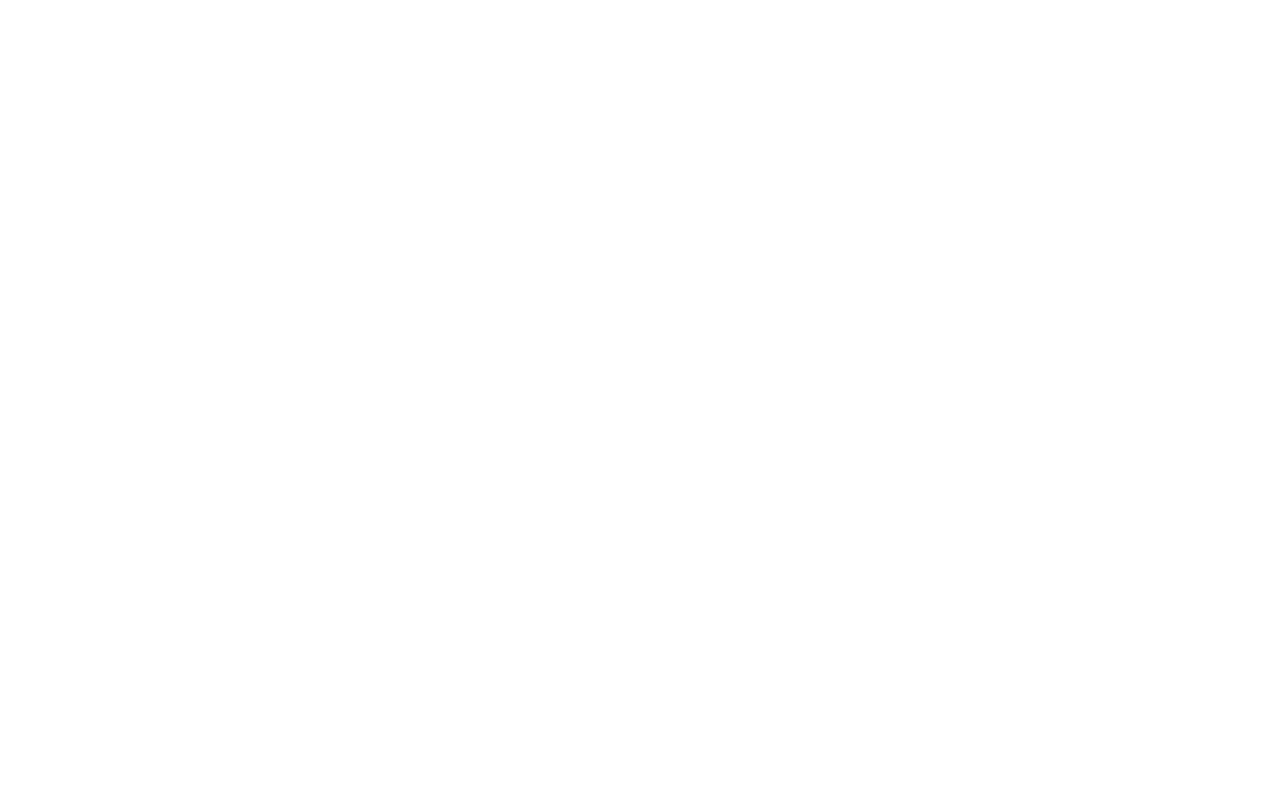
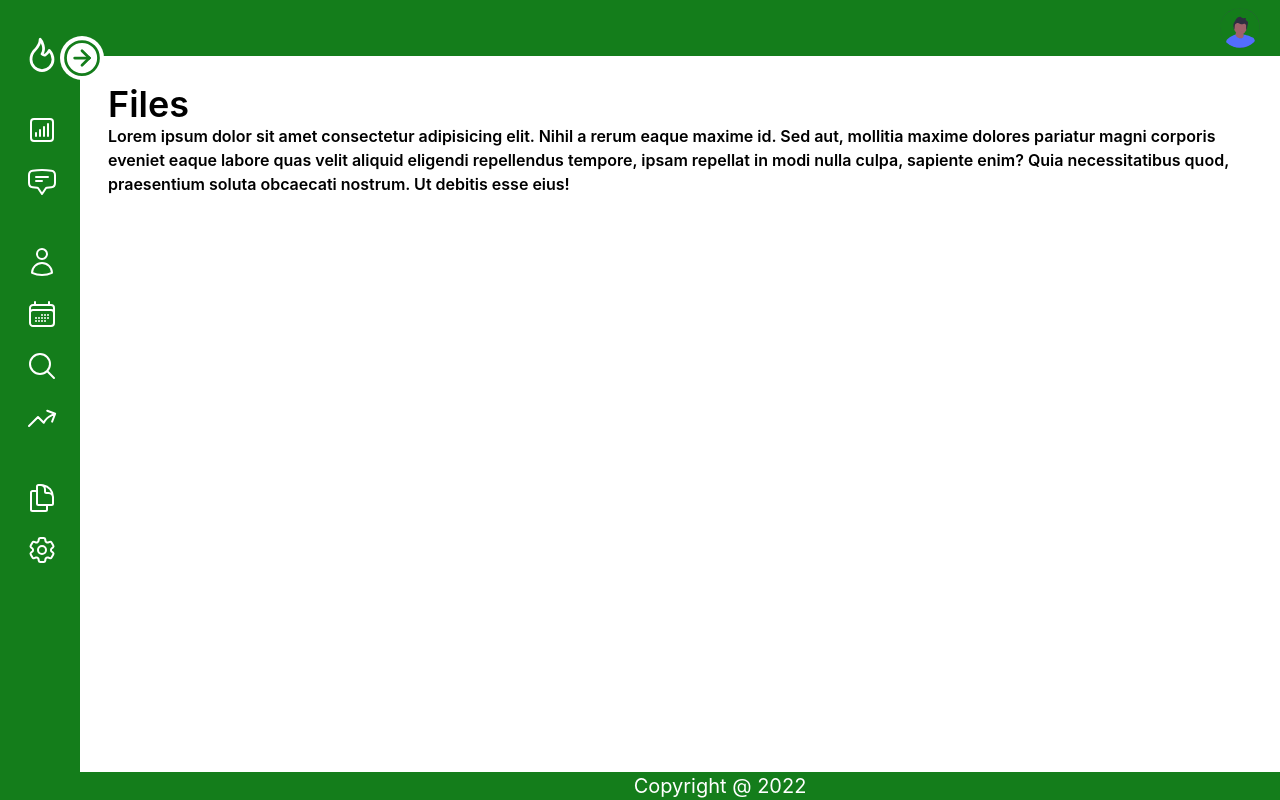
Before and after one commit to Jekwulum/Kwiz-App, a React (Create React App) app: page /files in a window 1280 px wide. Before the commit this address had no page. Built offline with nearby package versions, Linux system fonts and the light colour scheme.

Commit message:
added header and footer to Files Component

```diff
--- a/src/App.js
+++ b/src/App.js
@@ -4,8 +4,9 @@
 import Accounts from './pages/Accounts';
 import Analytics from './pages/Analytics';
 import Dashboard from "./pages/Dashboard";
+import Files from './pages/Files';
 import Inbox from "./pages/Inbox";
-// import SideMenu from './components/sideMenu/SideMenu';
+
 
 function App() {
   return (
@@ -13,9 +14,9 @@
       <Routes>
         {["/", "/dashboard", "/home"].map(path => <Route path={path} element={<Dashboard />} />)}
         <Route exact path='/accounts' element={<Accounts />} />
+        <Route exact path='/analytics' element={<Analytics />} />
+        <Route exact path='/files' element={<Files />} />
         <Route exact path='/inbox' element={<Inbox />} />
-        <Route exact path='/analytics' element={<Analytics />} />
-        <Route exact path='/' element={<Dashboard />} />
         <Route exact path='/' element={<Dashboard />} />
         <Route exact path='/' element={<Dashboard />} />
         <Route exact path='/' element={<Dashboard />} />
--- a/src/pages/Files.js
+++ b/src/pages/Files.js
@@ -1,4 +1,8 @@
-import React from 'react'
+import React from 'react';
+
+import Footer from '../components/footer/Footer';
+import Header from '../components/header/Header';
+import SideMenu from '../components/sideMenu/SideMenu';
 
 const Files = () => {
   return (
@@ -7,16 +11,19 @@
 
       <div>
 
-        {/* Header goes here */}
+        <div className='h-screen'>
 
-        <div className='p-7 font-semibold flex-1 h-screen'>
-          <h1 className='text-4xl'>Files</h1>
-          <div>
-            <p>Lorem ipsum dolor sit amet consectetur adipisicing elit. Nihil a rerum eaque maxime id. Sed aut, mollitia maxime dolores pariatur magni corporis eveniet eaque labore quas velit aliquid eligendi repellendus tempore, ipsam repellat in modi nulla culpa, sapiente enim? Quia necessitatibus quod, praesentium soluta obcaecati nostrum. Ut debitis esse eius!</p>
+          <Header />
+
+          <div className='p-7 font-semibold flex-1'>
+            <h1 className='text-4xl'>Files</h1>
+            <div>
+              <p>Lorem ipsum dolor sit amet consectetur adipisicing elit. Nihil a rerum eaque maxime id. Sed aut, mollitia maxime dolores pariatur magni corporis eveniet eaque labore quas velit aliquid eligendi repellendus tempore, ipsam repellat in modi nulla culpa, sapiente enim? Quia necessitatibus quod, praesentium soluta obcaecati nostrum. Ut debitis esse eius!</p>
+            </div>
           </div>
+
+          <Footer />
         </div>
-
-        {/* Footer */}
 
       </div>
     </div>
```
